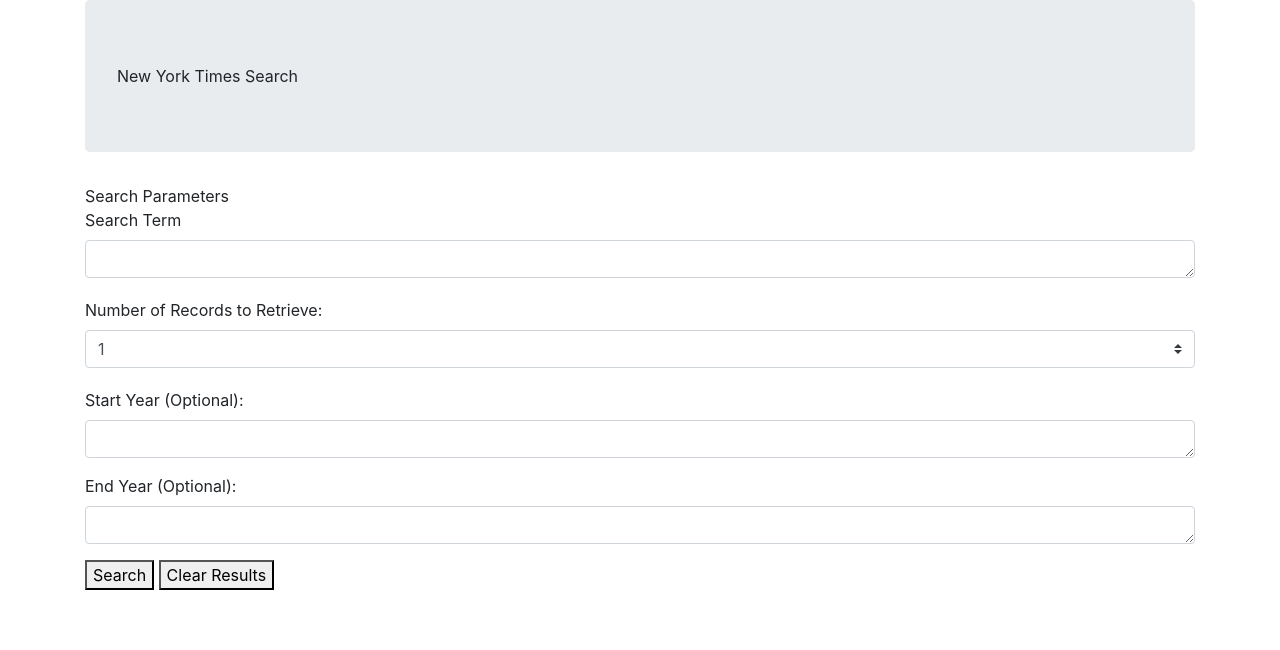
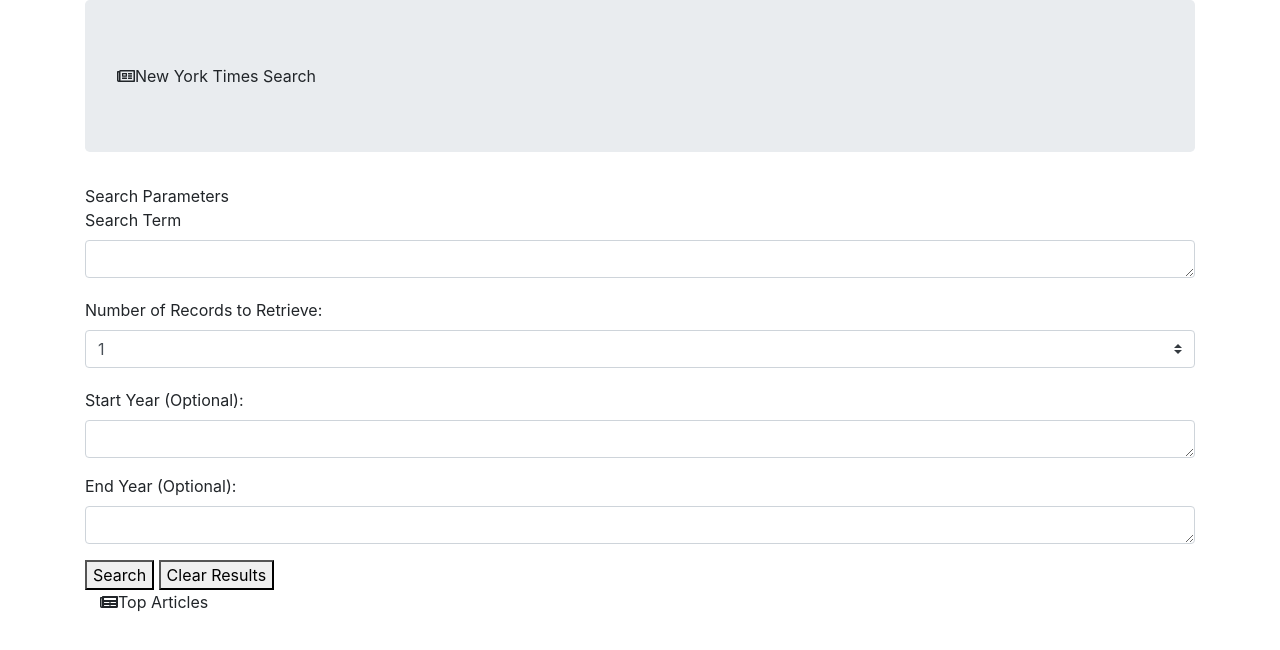
Before and after one commit to KrystalCW/NYT-Search, a plain HTML site: page index.html in a window 1280 px wide. Drawn offline with nearby package versions, Linux system fonts and the light colour scheme; files that its build step writes are made by us from their sources; no server answers.

Commit message:
added cdns for fonts and icons to html

```diff
--- a/index.html
+++ b/index.html
@@ -4,6 +4,8 @@
 <head>
     <meta charset="utf-8">
     <title>NYT Article Search</title>
+    <link rel="stylesheet" href="https://maxcdn.bootstrapcdn.com/bootstrap/4.0.0/css/bootstrap.min.css" integrity="sha384-Gn5384xqQ1aoWXA+058RXPxPg6fy4IWvTNh0E263XmFcJlSAwiGgFAW/dAiS6JXm" crossorigin="anonymous">
+    <link rel="stylesheet" href="https://use.fontawesome.com/releases/v5.7.2/css/all.css" integrity="sha384-fnmOCqbTlWIlj8LyTjo7mOUStjsKC4pOpQbqyi7RrhN7udi9RwhKkMHpvLbHG9Sr" crossorigin="anonymous">
     <script src="https://cdnjs.cloudflare.com/ajax/libs/jquery/3.2.1/jquery.min.js"></script>
     <link rel="stylesheet" href="https://maxcdn.bootstrapcdn.com/bootstrap/4.0.0/css/bootstrap.min.css" integrity="sha384-Gn5384xqQ1aoWXA+058RXPxPg6fy4IWvTNh0E263XmFcJlSAwiGgFAW/dAiS6JXm" crossorigin="anonymous">
     <link href="https://fonts.googleapis.com/css?family=Cinzel" rel="stylesheet">
@@ -13,7 +15,7 @@
 <body>
 
     <div class="container">
-        <div class="jumbotron">New York Times Search</div>
+        <div class="jumbotron"><i class="far fa-newspaper"></i>New York Times Search</div>
         <div class="row">
             <div class="container">
                 <div class="row">
@@ -45,6 +47,14 @@
                 <button id="clear">Clear Results</button>
             </div>
         </div>
+        <div class="container">
+            <div class="row">
+                <div class="col-12"><i class="fas fa-newspaper"></i>Top Articles</div>
+            </div>
+            <div class="row">
+                <div class="col-12" id="article-display"></div>
+            </div>
+        </div>
     </div>
 
     <script src="assets/logic.js"></script>
```
